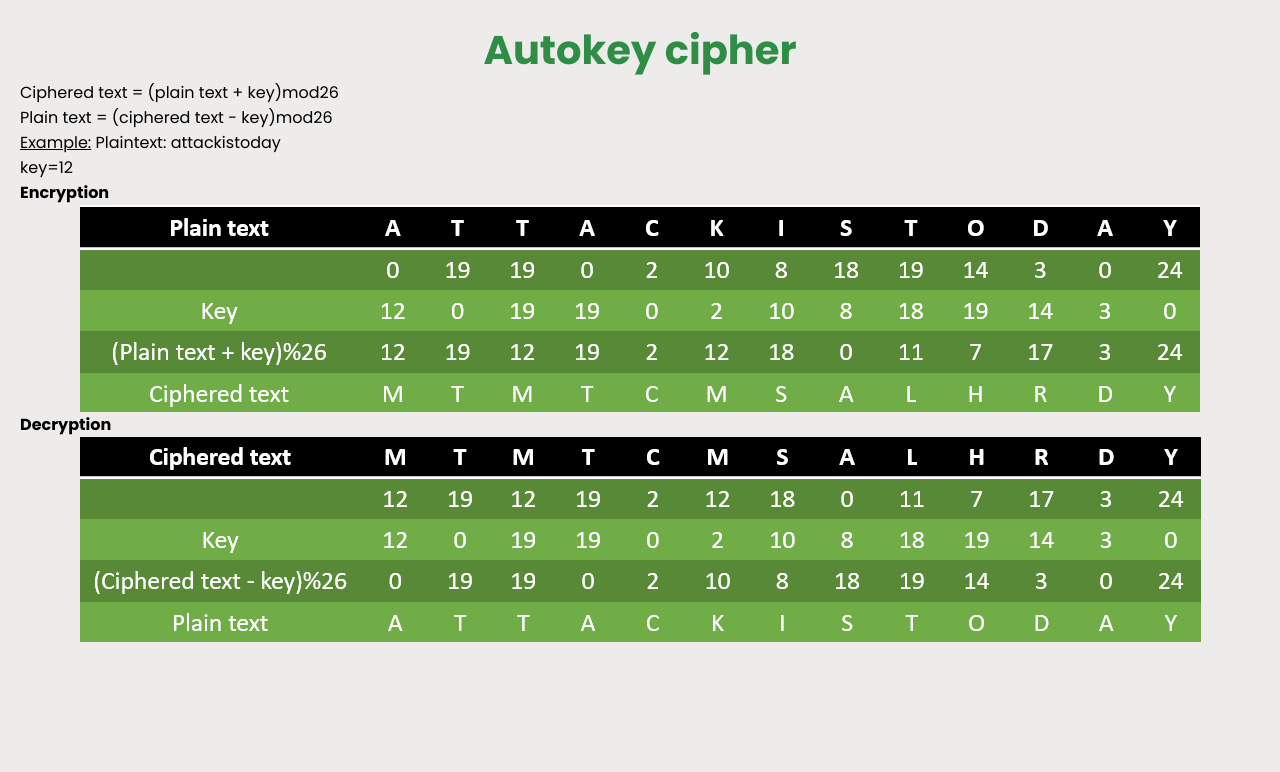
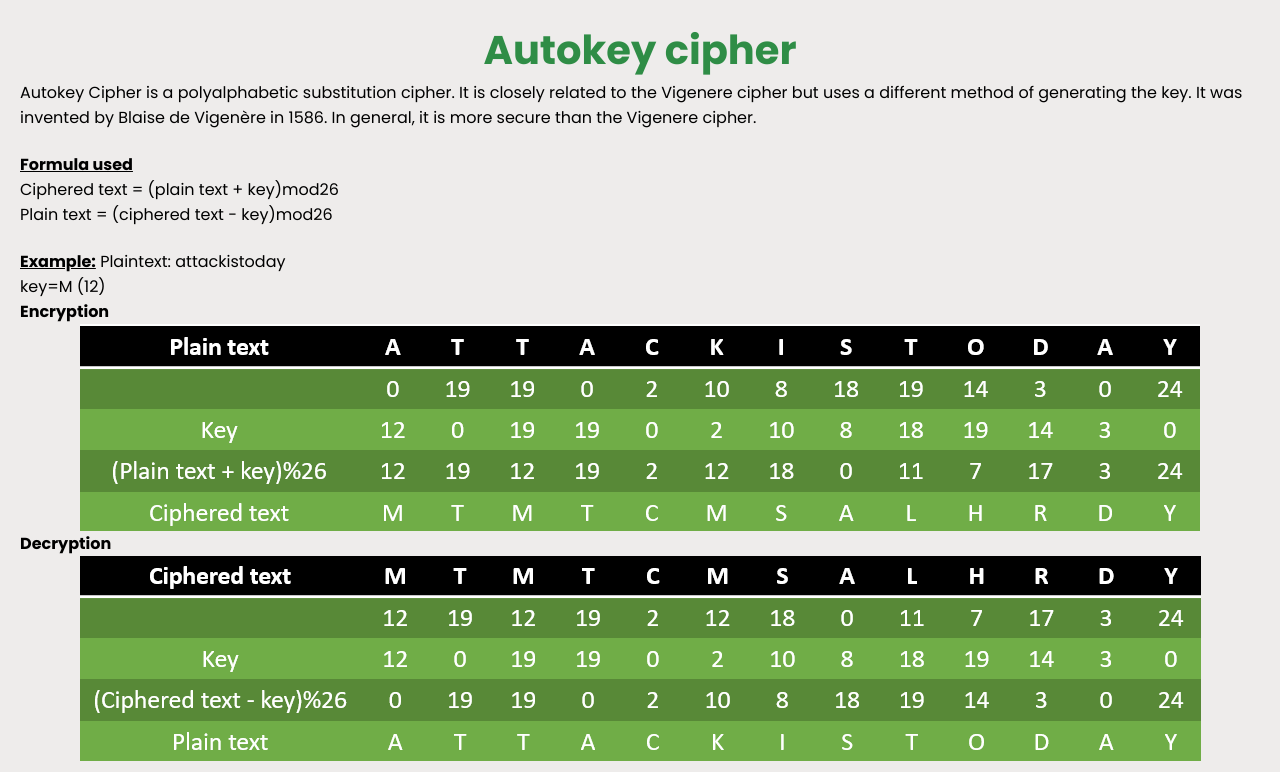
Before and after one commit to harjotsaini2/IMPLEMENTATION-AND-ANALYSIS-OF-SYMMETRIC-KEY-CRYPTOGRAPHY-USING-ANIMATIONS, a plain HTML site: page autokey.html in a window 1280 px wide. Shown: the top 772 px of the page. Drawn offline with Linux system fonts and the light colour scheme.

Commit message:
Update autokey.html

```diff
--- a/autokey.html
+++ b/autokey.html
@@ -29,10 +29,15 @@
 
   <div class="autokey"></div>
   <h1>Autokey cipher</h1>
+  <p>Autokey Cipher is a polyalphabetic substitution cipher. It is closely related to the Vigenere cipher but uses a
+    different method of generating the key. It was invented by Blaise de Vigenère in 1586. In general, it is more secure
+    than
+    the Vigenere cipher.</p><br>
+  <p><b><u>Formula used </u></b></p>
   <p> Ciphered text = (plain text + key)mod26</p>
-        <p> Plain text = (ciphered text - key)mod26</p>
-        <p><u>Example:</u> Plaintext: attackistoday</p>
-        <p>key=12</p>
+  <p> Plain text = (ciphered text - key)mod26</p><br>
+  <p><u><b> Example:</b></u> Plaintext: attackistoday</p>
+  <p>key=M (12)</p>
   <p> <b>Encryption</b> </p>
   <img src="autokey1.png" alt="">
 
@@ -48,10 +53,10 @@
     <p><b>Infographics</b></p>
     <img src="autokeyinfo.jpeg" alt="autokeyinfographics"> <br>
 
-<br><p><b>See animated video to understand </b></p>
+    <br>
+    <p><b>See animated video to understand </b></p>
 
-<video width="1300" height="500" controls
-       src="autokeyvideo.mp4"></video>
+    <video width="1300" height="500" controls src="autokeyvideo.mp4"></video>
     <a href="https://youtu.be/VpCF07_EGZc">video link</a> <br>
 
 
```
Lines whose indentation alone changed are shown as unchanged.
